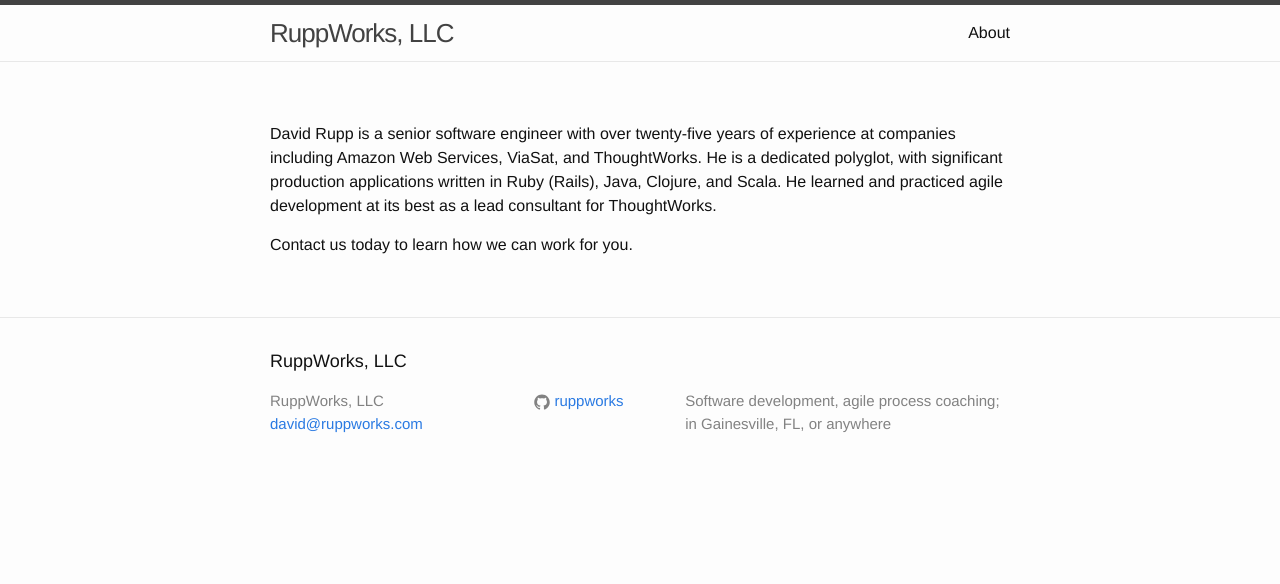
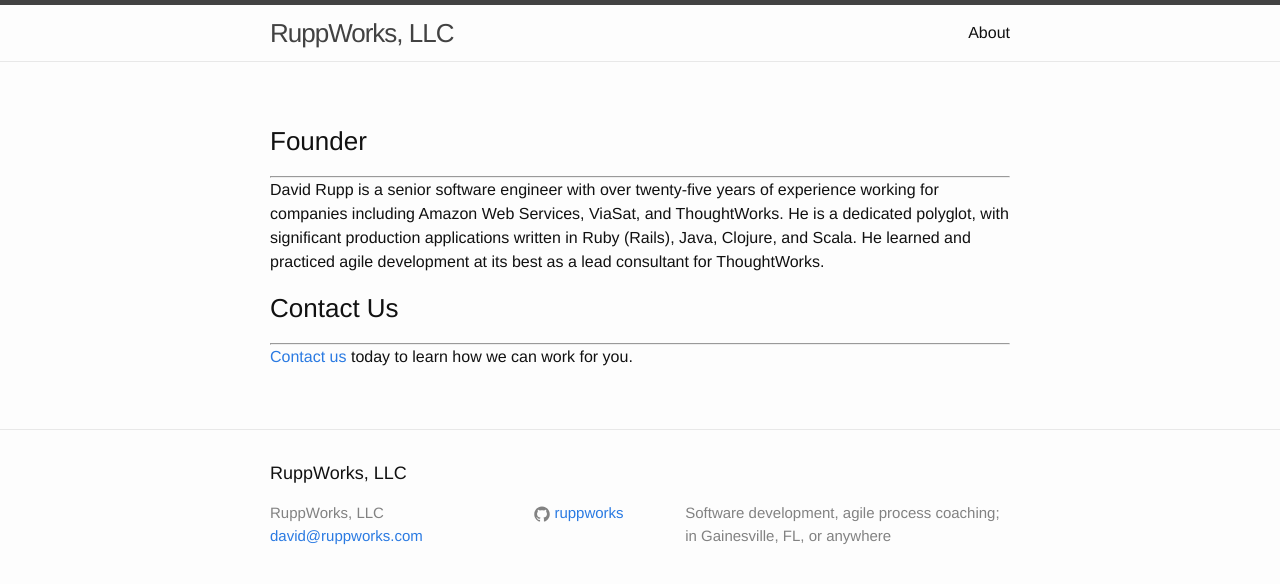
Before and after one commit to ruppworks/ruppworks.com, a Jekyll site: the page built from about.md, in a window 1280 px wide. Shown: the top 584 px of the page. Built offline with Jekyll 4.4.1, drawn with Linux system fonts in a browser that asks for light colours.

Commit message:
Add sections to about page

```diff
--- a/about.md
+++ b/about.md
@@ -4,11 +4,15 @@ title: About
 permalink: /about/
 ---
 
+### Founder
+***
 David Rupp is a senior software engineer with over twenty-five years
-of experience at companies including Amazon Web Services, ViaSat, and
+of experience working for companies including Amazon Web Services, ViaSat, and
 ThoughtWorks. He is a dedicated polyglot, with significant production
 applications written in Ruby (Rails), Java, Clojure, and Scala. He
 learned and practiced agile development at its best as a lead
 consultant for ThoughtWorks.
 
-Contact us today to learn how we can work for you.
+### Contact Us
+***
+<a href="mailto:{{ site.email }}">Contact us</a> today to learn how we can work for you.
```
